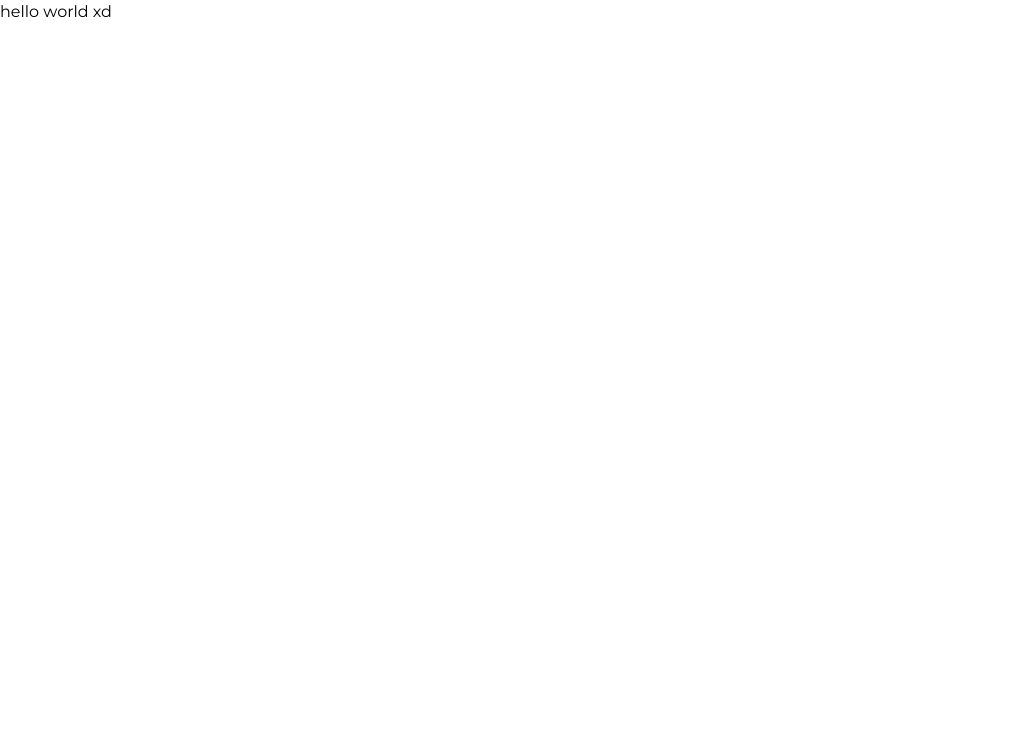
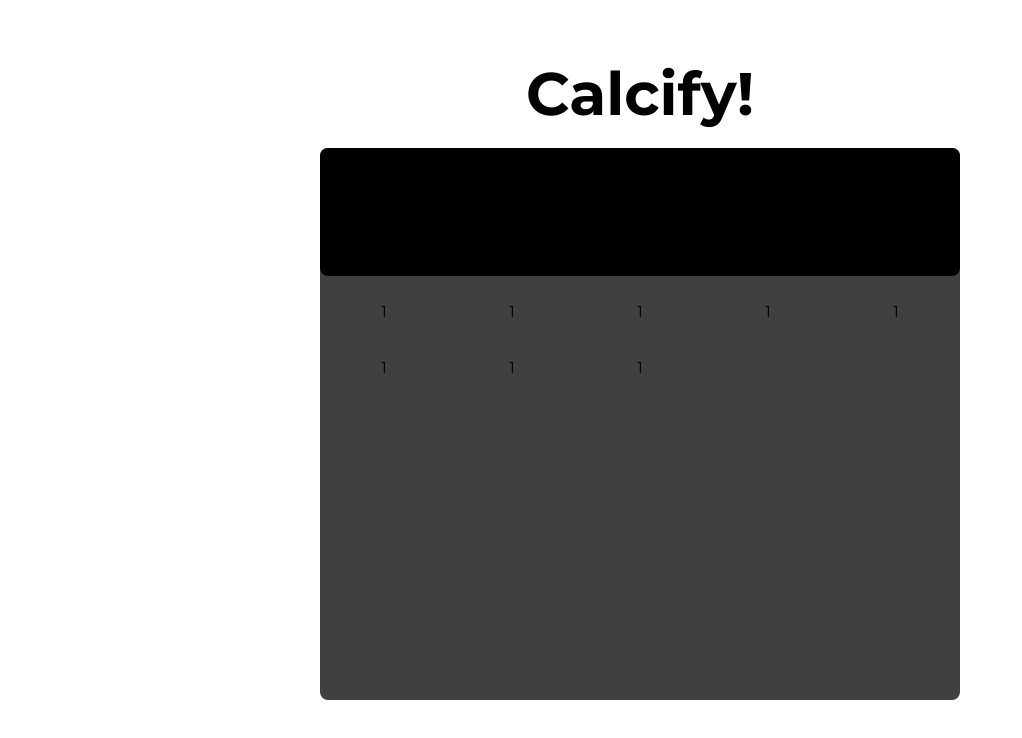
Before and after one commit to bombies/calcify, a Next.js app: page / in a window 1280 px wide. Shown: the top 738 px of the page, without its empty margins (0-1022 px from the left). Built offline with nearby package versions, Linux system fonts and the light colour scheme.

Commit message:
Add more front-end boilerplate

```diff
--- a/components/Layout.tsx
+++ b/components/Layout.tsx
@@ -14,7 +14,7 @@ const Layout = (props: Props) => {
                     {`Calcify${` - ${props.title}` || ''}`}
                 </title>
             </Head>
-            <main className={`${montserrat.variable} font-sans h-full w-full`}>
+            <main className={`h-full ${montserrat.variable} font-sans`}>
                 { props.children }
             </main>
         </>
--- a/pages/index.tsx
+++ b/pages/index.tsx
@@ -6,8 +6,22 @@ export default function Home() {
 
   return (
       <Layout>
-        <div>
-          <p>hello world xd</p>
+        <div className='h-full pt-16'>
+            <p className='text-center font-bold text-6xl mb-6'>Calcify!</p>
+            {/*Calculator*/}
+            <div className='h-3/4 w-1/2 bg-neutral-700 mx-auto rounded-lg'>
+                <div className='h-32 rounded-lg bg-black'></div>
+                <div className='grid grid-cols-5 py-6 gap-y-8'>
+                    <p className='text-center'>1</p>
+                    <p className='text-center'>1</p>
+                    <p className='text-center'>1</p>
+                    <p className='text-center'>1</p>
+                    <p className='text-center'>1</p>
+                    <p className='text-center'>1</p>
+                    <p className='text-center'>1</p>
+                    <p className='text-center'>1</p>
+                </div>
+            </div>
         </div>
       </Layout>
   )
--- a/styles/globals.css
+++ b/styles/globals.css
@@ -3,11 +3,11 @@
 @tailwind utilities;
 
 html,
-body {
+body, #__next {
   padding: 0;
   margin: 0;
-  font-family: -apple-system, BlinkMacSystemFont, Segoe UI, Roboto, Oxygen,
-    Ubuntu, Cantarell, Fira Sans, Droid Sans, Helvetica Neue, sans-serif;
+  height: 100%;
+  width: 100%;
 }
 
 a {
```
